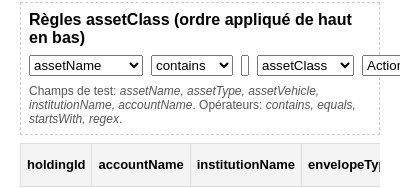
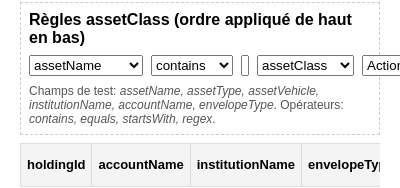
Before and after one commit to nmathey/finahack, a browser extension: page src/popup_virtual_envelop.html in a window 400 px wide. Both pictures are taken after a click on the button "Ajouter règle". Shown: the part 227-415 px from the top of the page. Drawn offline with Linux system fonts and the light colour scheme.

Commit message:
feat: Add envelopeType field as filter

```diff
--- a/src/popup_virtual_envelop.html
+++ b/src/popup_virtual_envelop.html
@@ -29,7 +29,7 @@
   <div style="margin:8px 0;border:1px dashed #ccc;padding:8px">
     <strong>Règles assetClass (ordre appliqué de haut en bas)</strong>
     <div id="rules-container" style="margin-top:8px"></div>
-    <div style="margin-top:8px;font-size:12px;color:#555">Champs de test: <em>assetName, assetType, assetVehicle, institutionName, accountName</em>. Opérateurs: <em>contains, equals, startsWith, regex</em>.</div>
+    <div style="margin-top:8px;font-size:12px;color:#555">Champs de test: <em>assetName, assetType, assetVehicle, institutionName, accountName, envelopeType</em>. Opérateurs: <em>contains, equals, startsWith, regex</em>.</div>
   </div>
   <div style="max-height:70vh;overflow:auto">
     <table id="assets-table">
--- a/src/popup_virtual_envelop.js
+++ b/src/popup_virtual_envelop.js
@@ -325,7 +325,7 @@ document.addEventListener('DOMContentLoaded', () => {
     wrapper.style.marginTop = '6px';
 
     const fieldSel = document.createElement('select');
-    ['assetName','assetType','assetVehicle','institutionName','accountName'].forEach((f)=>{
+    ['assetName','assetType','assetVehicle','institutionName','accountName', 'envelopeType'].forEach((f)=>{
       const o = document.createElement('option'); o.value = f; o.textContent = f; if (rule.field===f) o.selected=true; fieldSel.appendChild(o);
     });
 
```
